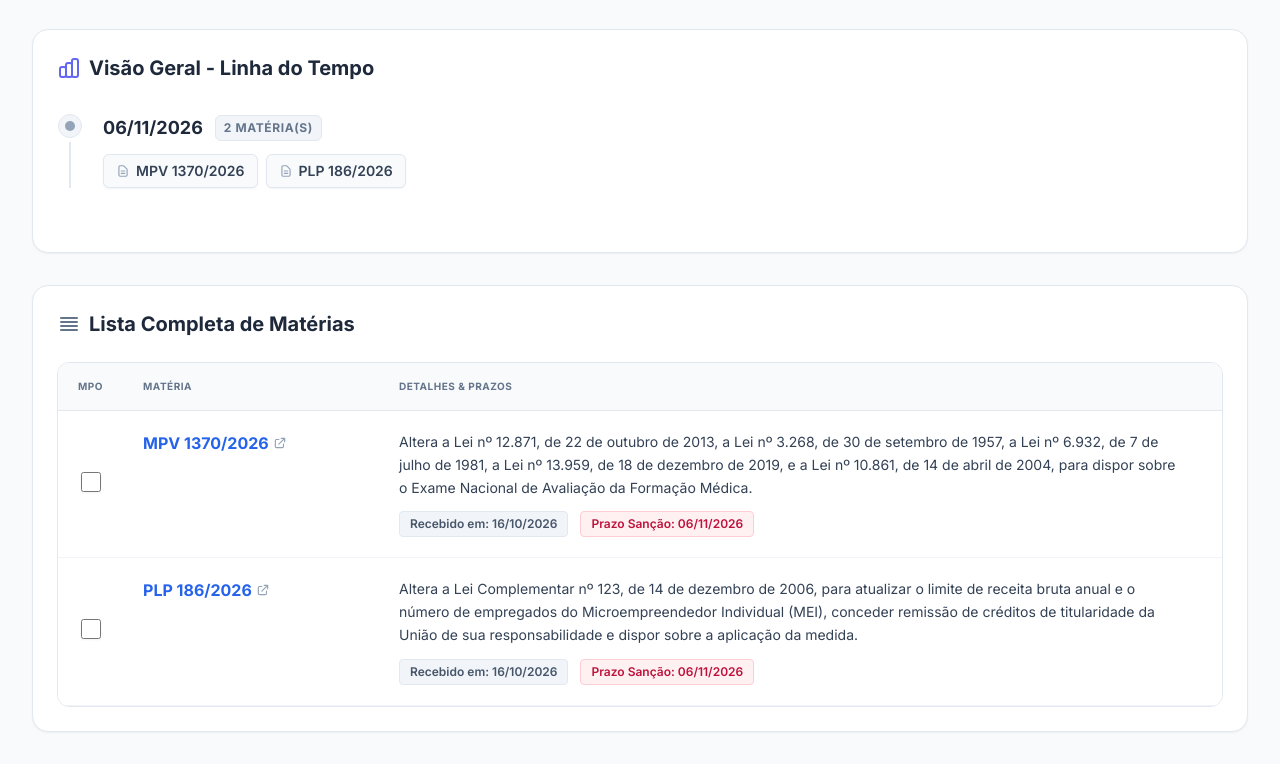
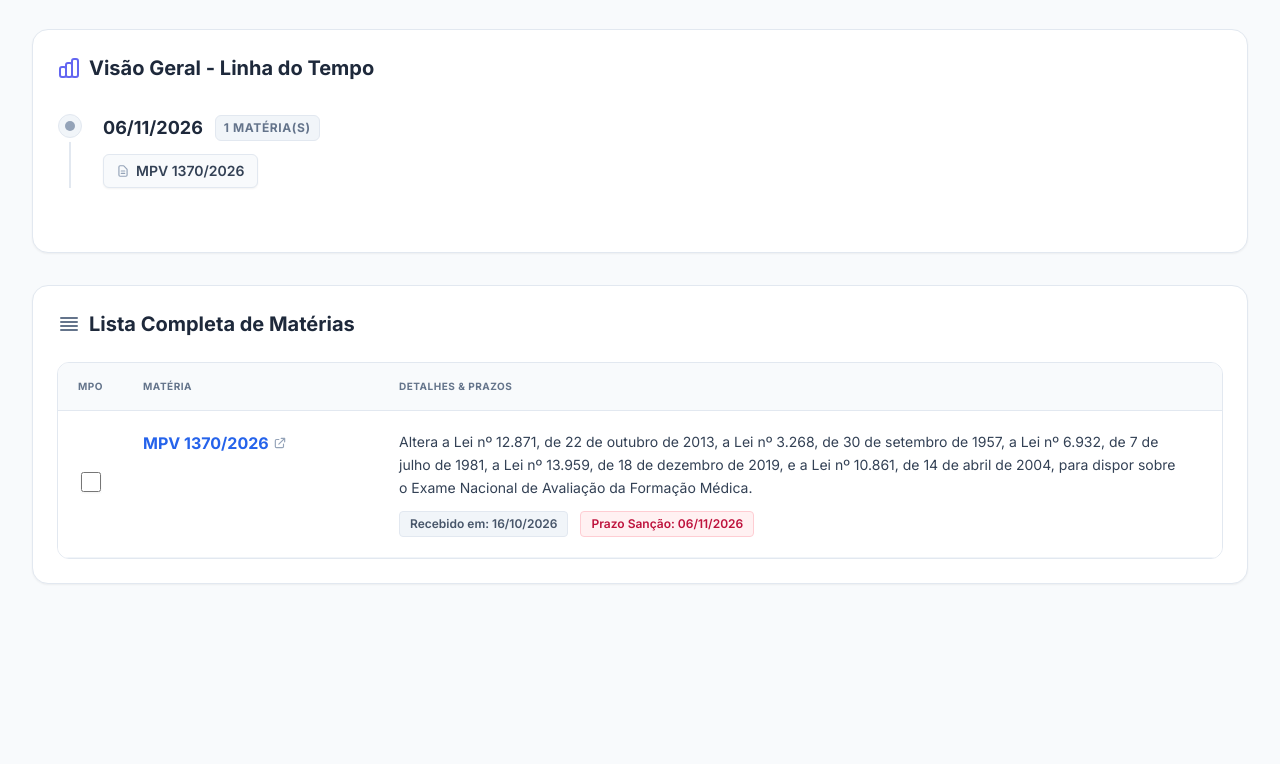
Before and after one commit to atrfisch/painel_sancoes_MPO, a plain HTML site: page index.html in a window 1280 px wide. Shown: the part 480-1244 px from the top of the page. After the commit the page ends 1096 px from the top, so only its background shows below. Drawn offline with nearby package versions, Linux system fonts and the light colour scheme.

Commit message:
Robô: Atualização automática dos dados de sanção

```diff
--- a/index.html
+++ b/index.html
@@ -92,12 +92,6 @@
     {
         "materia": "MPV 1370/2026",
         "ementa": "Altera a Lei nº 12.871, de 22 de outubro de 2013, a Lei nº 3.268, de 30 de setembro de 1957, a Lei nº 6.932, de 7 de julho de 1981, a Lei nº 13.959, de 18 de dezembro de 2019, e a Lei nº 10.861, de 14 de abril de 2004, para dispor sobre o Exame Nacional de Avaliação da Formação Médica.",
-        "recebimento": "2026-10-16",
-        "prazo": "2026-11-06"
-    },
-    {
-        "materia": "PLP 186/2026",
-        "ementa": "Altera a Lei Complementar nº 123, de 14 de dezembro de 2006, para atualizar o limite de receita bruta anual e o número de empregados do Microempreendedor Individual (MEI), conceder remissão de créditos de titularidade da União de sua responsabilidade e dispor sobre a aplicação da medida.",
         "recebimento": "2026-10-16",
         "prazo": "2026-11-06"
     }
```
